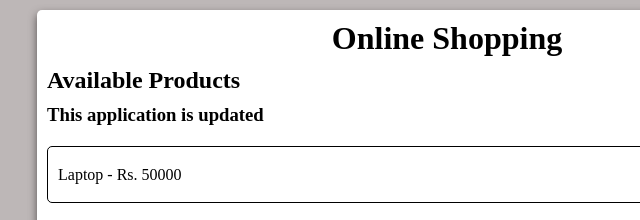
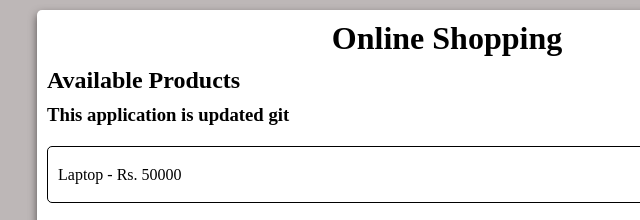
Before and after one commit to mounikamamidisetti/online_shopping_app, a plain HTML site: page index.html in a window 1280 px wide. Shown: the top 220 px of the page, 193-833 px from the left. Drawn offline with Linux system fonts and the light colour scheme.

Commit message:
updatedsubtitle

```diff
--- a/index.html
+++ b/index.html
@@ -11,7 +11,7 @@
         <h1>Online Shopping</h1>
         <p id="feedback"></p>
         <h2>Available Products</h2>
-        <h3>This application is updated</h3>
+        <h3>This application is updated git</h3>
         <div id="productContainer">
             <!-- Product items will be inserted here -->
         </div>
```
